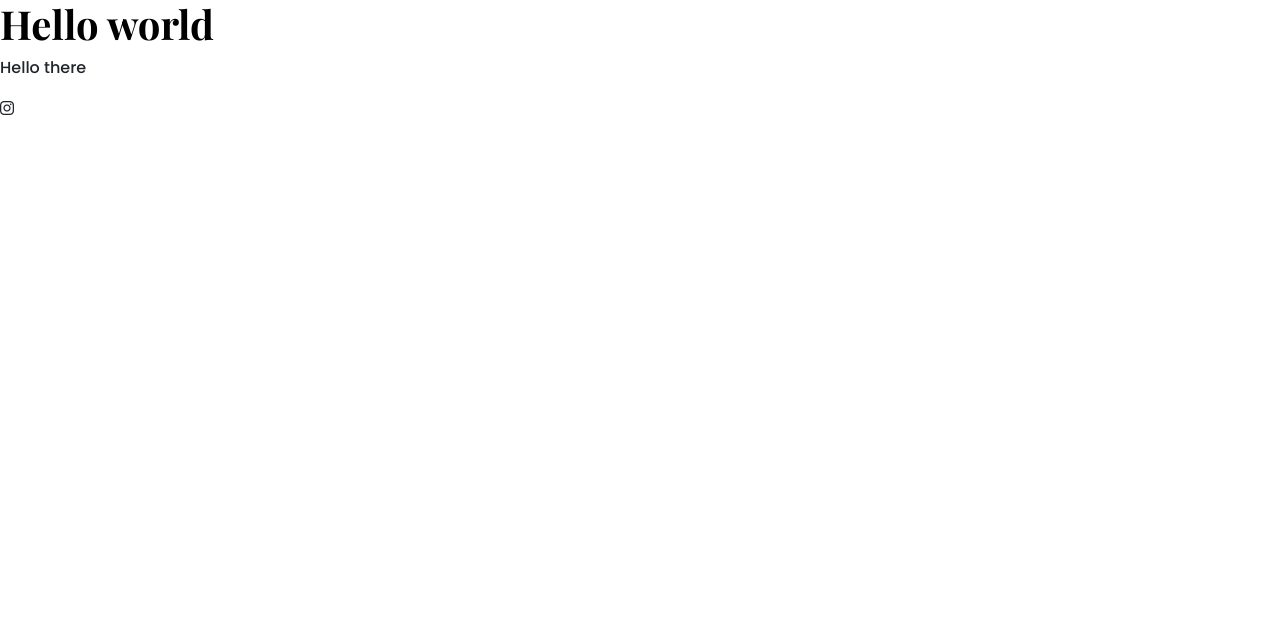
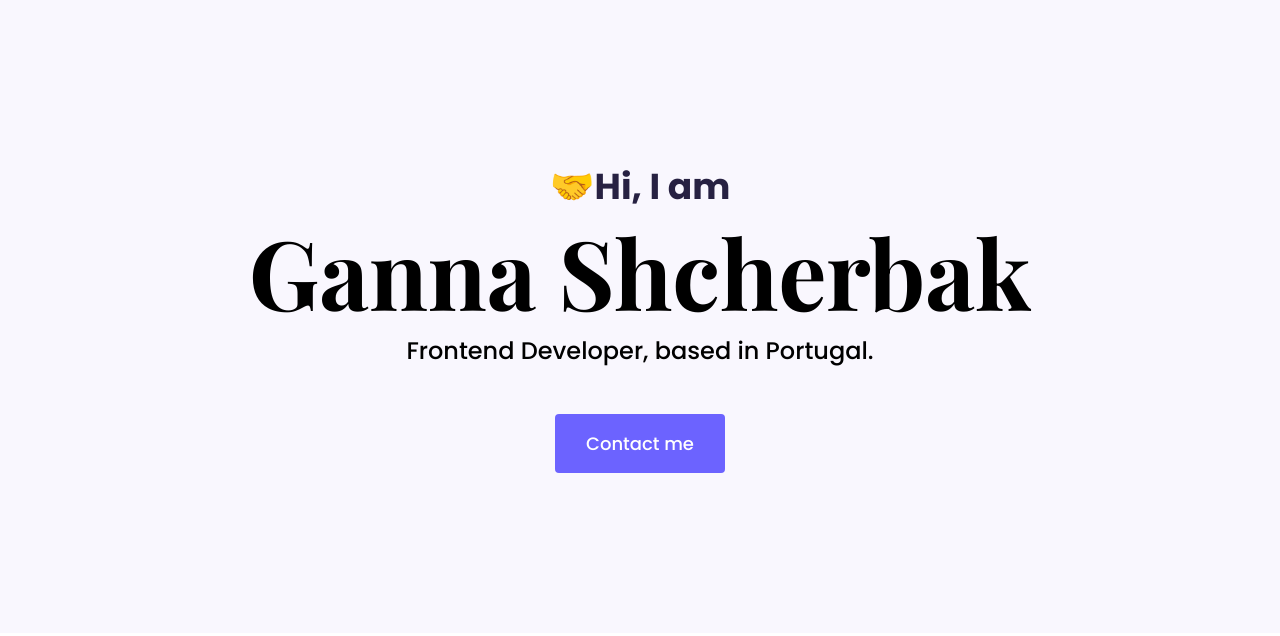
Before and after one commit to ganna27/portfolio-project, a plain HTML site: page index.html in a window 1280 px wide. Drawn offline with nearby package versions, Linux system fonts and the light colour scheme.

Commit message:
First page - styling

```diff
--- a/index.html
+++ b/index.html
@@ -29,8 +29,11 @@
     <title>Document</title>
   </head>
   <body>
-    <h1>Hello world</h1>
-    <p>Hello there</p>
-    <i class="fa-brands fa-instagram"></i>
+    <div class="hero">
+      <p>🤝Hi, I am</p>
+      <h1>Ganna Shcherbak</h1>
+      <h2 class="mb-5">Frontend Developer, based in Portugal.</h2>
+      <div><a href="#" class="btn btn-branding">Contact me</a></div>
+    </div>
   </body>
 </html>
--- a/styles/portfolio.css
+++ b/styles/portfolio.css
@@ -1,11 +1,57 @@
-h1 {
+:root {
+  --branding-color: #6c63ff;
+  --secondary-color: #f9f7fe;
+  --heading-font-family: "Playfair Display", serif;
+  --default-font-family: "Poppins", sans-serif;
+}
+
+body {
+  font-family: var(--default-font-family);
+}
+h1,
+h2,
+h3,
+h4,
+h5,
+h6 {
   color: black;
-  font-family: "Playfair Display", serif;
+  font-family: var(--heading-font-family);
   font-weight: bold;
 }
+
+h1 {
+  font-size: 96px;
+}
+
 p {
-  font-family: "Poppins", sans-serif;
   font-weight: normal;
+}
+.hero {
+  background-color: var(--secondary-color);
+  text-align: center;
+  padding: 160px 20px;
+}
+
+.hero h2 {
+  font-family: var(--default-font-family);
+  font-weight: normal;
+  font-size: 24px;
+  font-size: 2;
+}
+.hero p {
+  font-size: 36px;
+  font-weight: bold;
+  margin: 0;
+  color: #272142;
+}
+
+.btn-branding {
+  background: var(--branding-color);
+  border-radius: 4px;
+  color: white;
+  font-size: 18px;
+  list-style: 27px;
+  padding: 15px 30px;
 }
 
 /*font-family: 'Crimson Text', serif;
```
